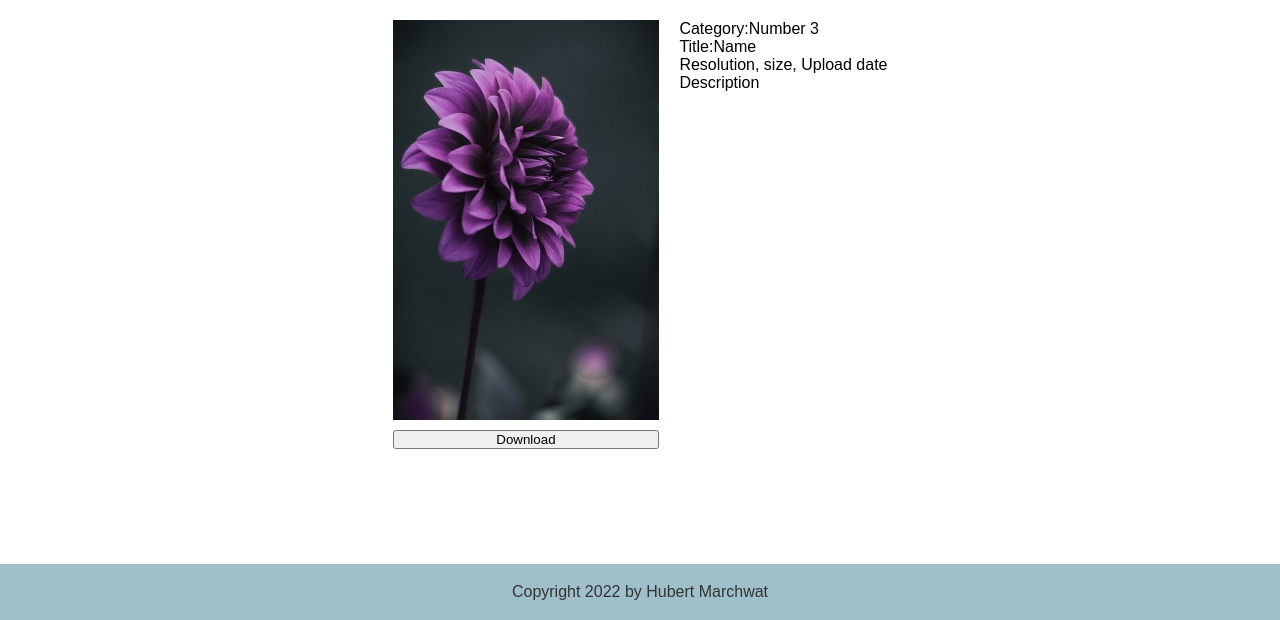
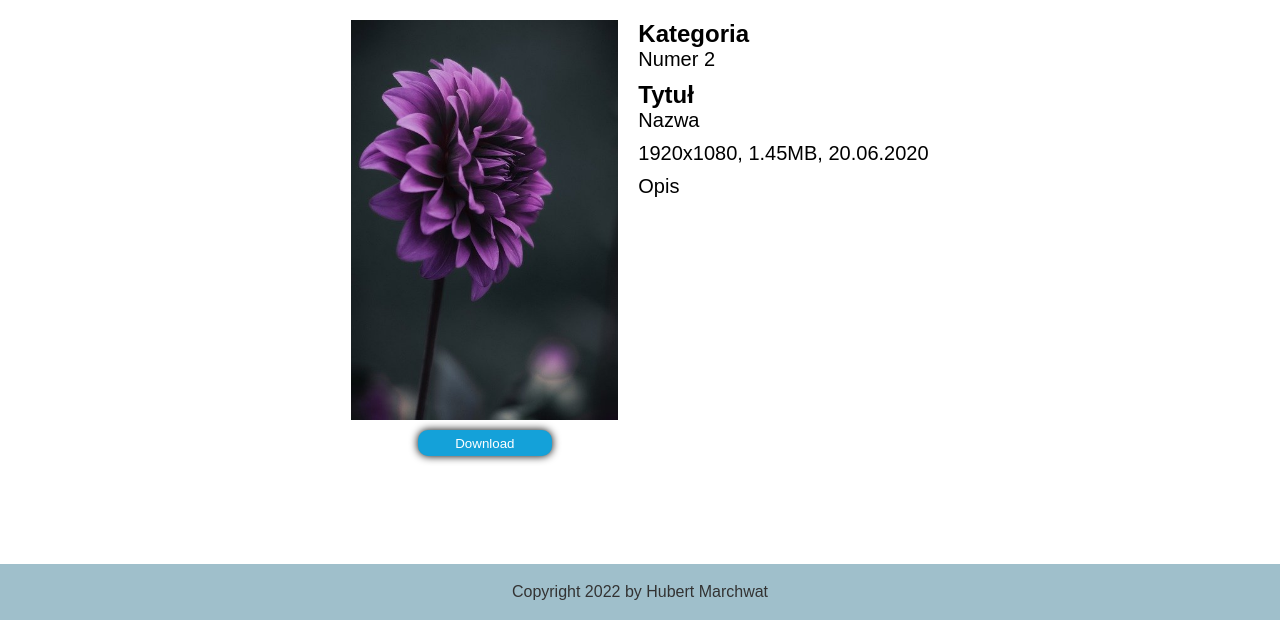
Before and after one commit to Hubo1998/TapaperWallpapersite, a PHP site: page /wallpaper.php in a window 1280 px wide. Shown: the part 180-800 px from the top of the page. Run offline with PHP 8.4, Linux system fonts and the light colour scheme.

Commit message:
Przycisk pobierania i opis v2

```diff
--- a/css/headerfooterstyle.css
+++ b/css/headerfooterstyle.css
@@ -7,9 +7,11 @@
 html{
     position: relative;
     min-height: 100%;
+    width: 100%;
 }
 body{
     margin:0 0 8vmin;
+    width: 100%;
 }
 
 
--- a/css/homepagestyle.css
+++ b/css/homepagestyle.css
@@ -7,7 +7,7 @@
     grid-template-columns: 1fr 1fr 1fr 1fr;
     grid-template-rows: 1fr 1fr;
     column-gap: 0.5vmin;
-    row-gap: 0.5vmin;
+    row-gap: 1vmin;
 }
 .wallpaperbox{
     place-self: center;
@@ -20,6 +20,7 @@
     max-width: 200px;
     max-height: 150px;
     object-fit: contain;
+    box-shadow: 5px 5px 10px black ;
 }
 .wallpapercontainerheader{
     text-align: center;
--- a/css/loginstyle.css
+++ b/css/loginstyle.css
@@ -5,8 +5,7 @@ form {border: 3px solid #f1f1f1;}
     margin: 24px 0 12px 0;
 }
 img.avatar{
-    width: 20%;
-    border-radius: 50%;
+    width: 15%;
 }
 .container{
     display: flex;
--- a/css/wallpaperstyle.css
+++ b/css/wallpaperstyle.css
@@ -6,6 +6,7 @@
 .wallpaperbox{
     display:flex;
     flex-direction: column;
+    align-items: center;
     margin: 10px;
 }
 .wallpaperbox img{
@@ -15,6 +16,31 @@
     object-fit: contain;
     margin-bottom: 10px;
 }
-.wallpaperdescription{
+.wallpaperdescriptionbox{
+    display: flex;
+    flex-direction: column;
+    justify-content: flex-start;
     margin: 10px;
+    font-size: 3vmin;
 }
+.description{
+    margin-bottom: 10px;
+}
+.description p{
+    font-size: smaller;
+}
+
+.wallpaperbutton{
+    border: none;
+    color: white;
+    border-radius: 10px;
+    background-color: #14A1D9;
+    box-shadow: black 0px 0px 8px;
+    width: 50%;
+    height: 26px;
+    transition: 0.5s;
+    cursor: pointer;
+}
+.wallpaperbutton:hover{
+    box-shadow: black 0px 4px 15px;
+}
--- a/wallpaper.php
+++ b/wallpaper.php
@@ -16,13 +16,13 @@
     <div class="wallpapercontainer">
         <div class="wallpaperbox">
             <img src="images/dahlia1.jpg" alt="">
-            <button>Download</button>
+            <button class="wallpaperbutton">Download</button>
         </div>
-        <div class="wallpaperdescription">
-            <p>Category:Number 3</p>
-            <p>Title:Name</p>
-            <p>Resolution, size, Upload date</p>
-            <p>Description</p>
+        <div class="wallpaperdescriptionbox">
+            <div class="description"><b>Kategoria</b><p>Numer 2</p></div>
+            <div class="description"><b>Tytuł</b><p>Nazwa</p></div>
+            <div class="description"><p>1920x1080, 1.45MB, 20.06.2020</p></div>
+            <div class="description"><p>Opis</p></div>
         </div>
     </div>
 
```
